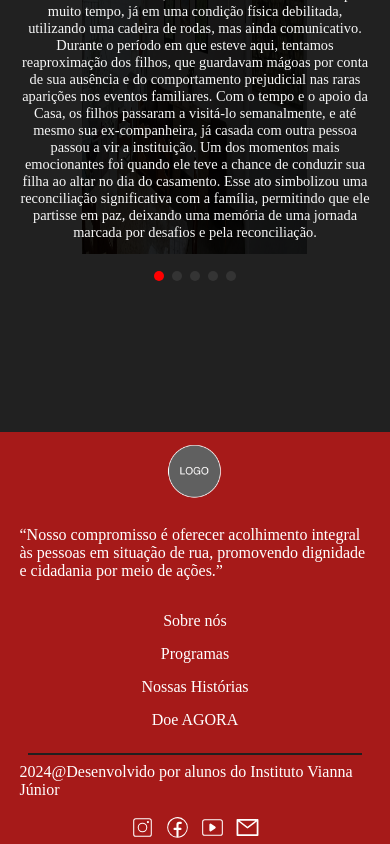
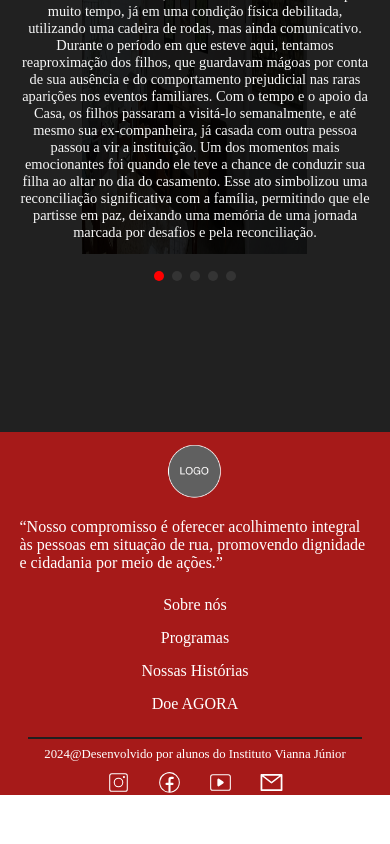
Before and after one commit to MathewsBaio/projeto-sao-camillo-lelis, a React (Create React App) app in the folder projeto-sao-camillo-lelis/: page / in a window 390 px wide. Shown: the part 2770-3614 px from the top of the page. After the commit the page ends 3565 px from the top, so only its background shows below. Built offline with nearby package versions, Linux system fonts and the light colour scheme.

Commit message:
Modificando o rodape para mobile

```diff
--- a/projeto-sao-camillo-lelis/src/styles/styles.css
+++ b/projeto-sao-camillo-lelis/src/styles/styles.css
@@ -482,7 +482,7 @@ body {
     flex-direction: column;
     width: 90vw;
     align-items: center;
-    gap: 1rem;
+    gap: 0.5rem;
   }
 
   .btn-side {
@@ -497,7 +497,14 @@ body {
     width: 90vw;
     flex-direction: column;
     align-items: center;
+    gap: 0.5rem;
+    font-size: 0.8rem;
+  }
+
+  .social-icons {
     gap: 1rem;
+    display: flex;
+    justify-content: space-around;
   }
 
   .footer-list>dl {
```
